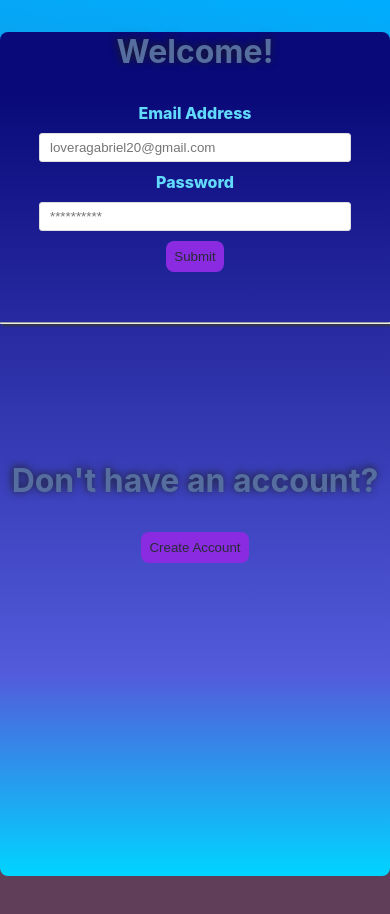
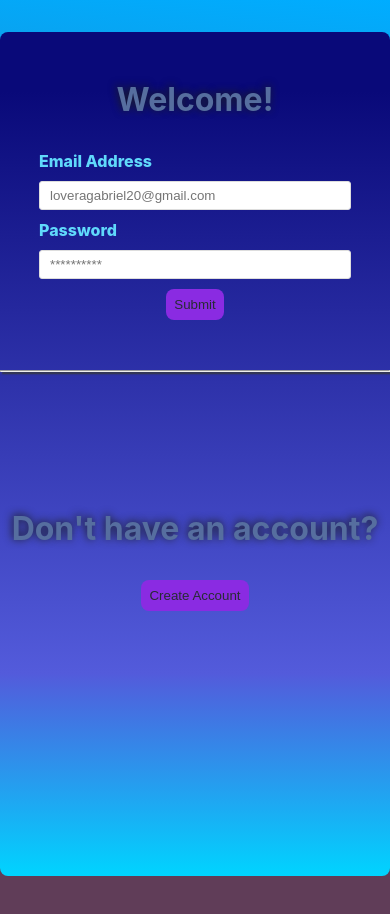
Before and after one commit to loveragabriel/myapp, a React (Create React App) app: page / in a window 390 px wide. Shown: the top 914 px of the page. Built offline with nearby package versions, Linux system fonts and the light colour scheme.

Commit message:
NoLogInNav fixed

```diff
--- a/src/App.css
+++ b/src/App.css
@@ -54,10 +54,12 @@ background: linear-gradient(6deg, rgba(96,61,88,1) 12%, rgba(0,173,255,1) 100%);
 }
 
 .Form-Container label{
-  text-align: center;
+  text-align: left;
   display: block;
   font-weight: 800;
-  color: #61dafb;
+  color: hsl(193, 95%, 68%);
+  margin-left: 3.5em;
+
 }
 
 .sign-up-form label {
@@ -66,7 +68,7 @@ background: linear-gradient(6deg, rgba(96,61,88,1) 12%, rgba(0,173,255,1) 100%);
 }
 
 h1{
-
+  padding-top: 1.5em;
   font-size: 20px;
   color: #61dafb;
 
@@ -140,9 +142,14 @@ a {
   }
 
   .nav-container{
+    padding-top: 1.5em;;
     display: flex;
     background-color: #204f5c;
     justify-content: center;
+  }
+
+  .Form-Container label{
+    margin-left: 10vw;
   }
 
 
@@ -167,6 +174,10 @@ hr{
     display: flex;
     flex-direction: row;
     font-size: 16px;
+  }
+
+  .Form-Container label{
+    margin-left: 10vw;
   }
 
 }
@@ -204,7 +215,6 @@ li{
   /*background-color: #378297;*/
   align-items: center;
   opacity: 0.7;
-  margin-top: 2px;
   width: 100%;
   border-radius: 8px;
   box-shadow: 10px 10px 25px 0px rgba(56, 47, 47, 0.46);
--- a/src/Components/HomeAccess.js
+++ b/src/Components/HomeAccess.js
@@ -52,7 +52,7 @@ const HomeAccess = () =>{
 
     return(
         <div>
-            <h2 className="log-in">Welcome!</h2>
+            <h1 className="log-in">Welcome!</h1>
             <form onSubmit={submited}>
                 <label> Email Address</label>
                 <input type="email" placeholder="loveragabriel20@gmail.com" required
--- a/src/Components/NavComponent.js
+++ b/src/Components/NavComponent.js
@@ -1,7 +1,7 @@
 import React from "react";
 import { Routes, Route, Link } from "react-router-dom";
 import { FontAwesomeIcon } from "@fortawesome/react-fontawesome";
-import { faArrowRightRotate } from '@fortawesome/free-solid-svg-icons'
+
 
 
 const NavComponent = () =>{
@@ -12,9 +12,6 @@ const NavComponent = () =>{
                     <h1 className="web-title">
                        Icon
                     </h1>
-                    <div className="nav-icon">
-                    <FontAwesomeIcon icon="fa-solid fa-acorn" />
-                    </div>
                     <ul>
                         <li className="btn-about  ">
                             <Link to="/aboutUs">
--- a/src/Components/SignUp.js
+++ b/src/Components/SignUp.js
@@ -7,12 +7,6 @@ import styled from "styled-components";
 import NavNoLogIn from "./NavNoLogIn";
 import { toHaveErrorMessage } from "@testing-library/jest-dom/dist/matchers";
 
-
-
-//Pages
-
-
-
 const SignUp= ()=> {
     const [name,setName] = useState("");
     const [email,SetEmail] = useState("");
@@ -20,8 +14,6 @@ const SignUp= ()=> {
     const [rPassword, SetRPassword] = useState("");
     const [ifLognUp, setIfLogUp] = useState('false');
     const navigate =  useNavigate();
-
-
     const submitClick =(e)=>{
         e.preventDefault()
         const myObject=[]
@@ -41,7 +33,7 @@ const SignUp= ()=> {
     return(
         <div>
         <NavNoLogIn/>
-            <h1>Hello This practice</h1>
+            <h1>Make the must of you time!</h1>
             <form onSubmit={submitClick}>
             <div>
                 <label>Name </label>
```
